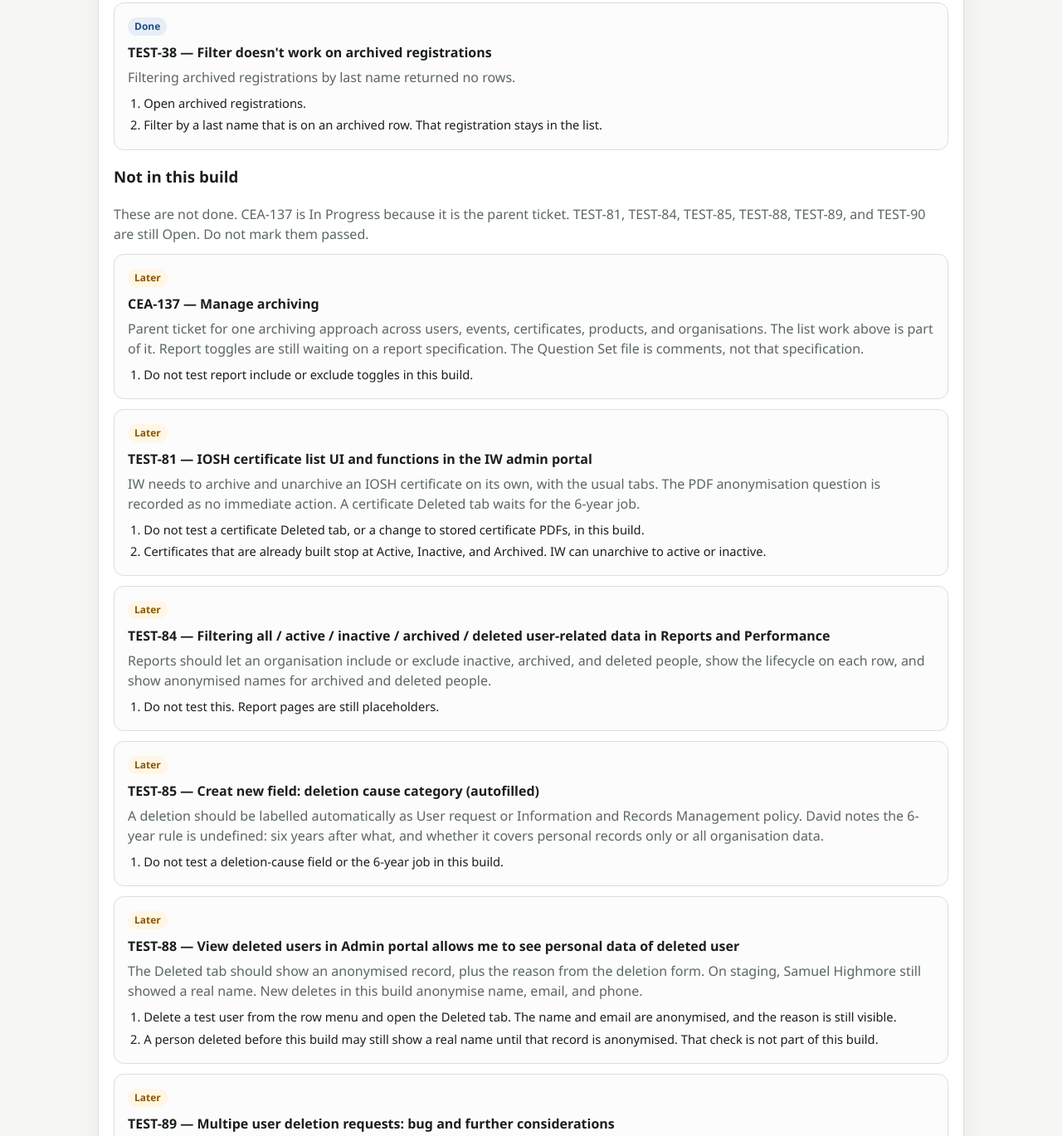
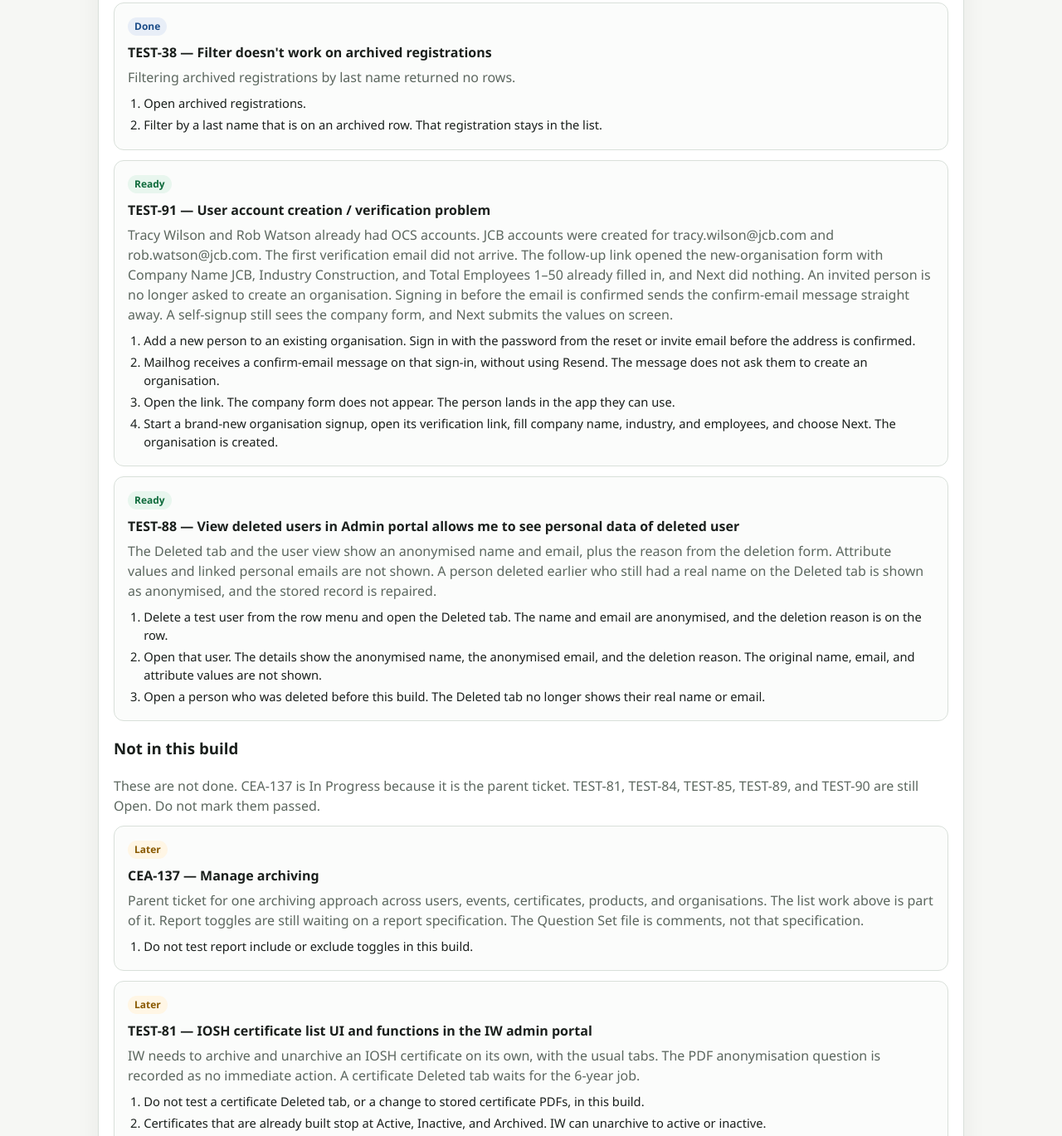
Before and after one commit to tjthouhid/archiving, a plain HTML site: page index.html in a window 1280 px wide. Shown: the part 6439-7808 px from the top of the page at 83% size. Drawn offline with Linux system fonts and the light colour scheme.

Commit message:
Update ticket details in index.html
Added detailed ticket information for user account creation issues and deleted user visibility in the Admin portal.

```diff
--- a/index.html
+++ b/index.html
@@ -607,8 +607,31 @@
         </ol>
       </article>
 
+      <article class="ticket ready">
+        <span class="status">Ready</span>
+        <h4>TEST-91 — User account creation / verification problem</h4>
+        <p>Tracy Wilson and Rob Watson already had OCS accounts. JCB accounts were created for tracy.wilson@jcb.com and rob.watson@jcb.com. The first verification email did not arrive. The follow-up link opened the new-organisation form with Company Name JCB, Industry Construction, and Total Employees 1–50 already filled in, and Next did nothing. An invited person is no longer asked to create an organisation. Signing in before the email is confirmed sends the confirm-email message straight away. A self-signup still sees the company form, and Next submits the values on screen.</p>
+        <ol>
+          <li>Add a new person to an existing organisation. Sign in with the password from the reset or invite email before the address is confirmed.</li>
+          <li>Mailhog receives a confirm-email message on that sign-in, without using Resend. The message does not ask them to create an organisation.</li>
+          <li>Open the link. The company form does not appear. The person lands in the app they can use.</li>
+          <li>Start a brand-new organisation signup, open its verification link, fill company name, industry, and employees, and choose Next. The organisation is created.</li>
+        </ol>
+      </article>
+
+      <article class="ticket ready">
+        <span class="status">Ready</span>
+        <h4>TEST-88 — View deleted users in Admin portal allows me to see personal data of deleted user</h4>
+        <p>The Deleted tab and the user view show an anonymised name and email, plus the reason from the deletion form. Attribute values and linked personal emails are not shown. A person deleted earlier who still had a real name on the Deleted tab is shown as anonymised, and the stored record is repaired.</p>
+        <ol>
+          <li>Delete a test user from the row menu and open the Deleted tab. The name and email are anonymised, and the deletion reason is on the row.</li>
+          <li>Open that user. The details show the anonymised name, the anonymised email, and the deletion reason. The original name, email, and attribute values are not shown.</li>
+          <li>Open a person who was deleted before this build. The Deleted tab no longer shows their real name or email.</li>
+        </ol>
+      </article>
+
       <h3>Not in this build</h3>
-      <p>These are not done. CEA-137 is In Progress because it is the parent ticket. TEST-81, TEST-84, TEST-85, TEST-88, TEST-89, and TEST-90 are still Open. Do not mark them passed.</p>
+      <p>These are not done. CEA-137 is In Progress because it is the parent ticket. TEST-81, TEST-84, TEST-85, TEST-89, and TEST-90 are still Open. Do not mark them passed.</p>
 
       <article class="ticket later">
         <span class="status">Later</span>
@@ -644,16 +667,6 @@
         <p>A deletion should be labelled automatically as User request or Information and Records Management policy. David notes the 6-year rule is undefined: six years after what, and whether it covers personal records only or all organisation data.</p>
         <ol>
           <li>Do not test a deletion-cause field or the 6-year job in this build.</li>
-        </ol>
-      </article>
-
-      <article class="ticket later">
-        <span class="status">Later</span>
-        <h4>TEST-88 — View deleted users in Admin portal allows me to see personal data of deleted user</h4>
-        <p>The Deleted tab should show an anonymised record, plus the reason from the deletion form. On staging, Samuel Highmore still showed a real name. New deletes in this build anonymise name, email, and phone.</p>
-        <ol>
-          <li>Delete a test user from the row menu and open the Deleted tab. The name and email are anonymised, and the reason is still visible.</li>
-          <li>A person deleted before this build may still show a real name until that record is anonymised. That check is not part of this build.</li>
         </ol>
       </article>
 
@@ -902,7 +915,7 @@
 
     <section class="changes" id="remaining">
       <h2>Remaining — not in this build</h2>
-      <p>Leave these. The name, the ask, and what not to test are under <a href="#tickets">All tickets</a>: CEA-137, TEST-81, TEST-84, TEST-85, TEST-88, TEST-89, and TEST-90.</p>
+      <p>Leave these. The name, the ask, and what not to test are under <a href="#tickets">All tickets</a>: CEA-137, TEST-81, TEST-84, TEST-85, TEST-89, and TEST-90.</p>
     </section>
 
     <footer>
```
